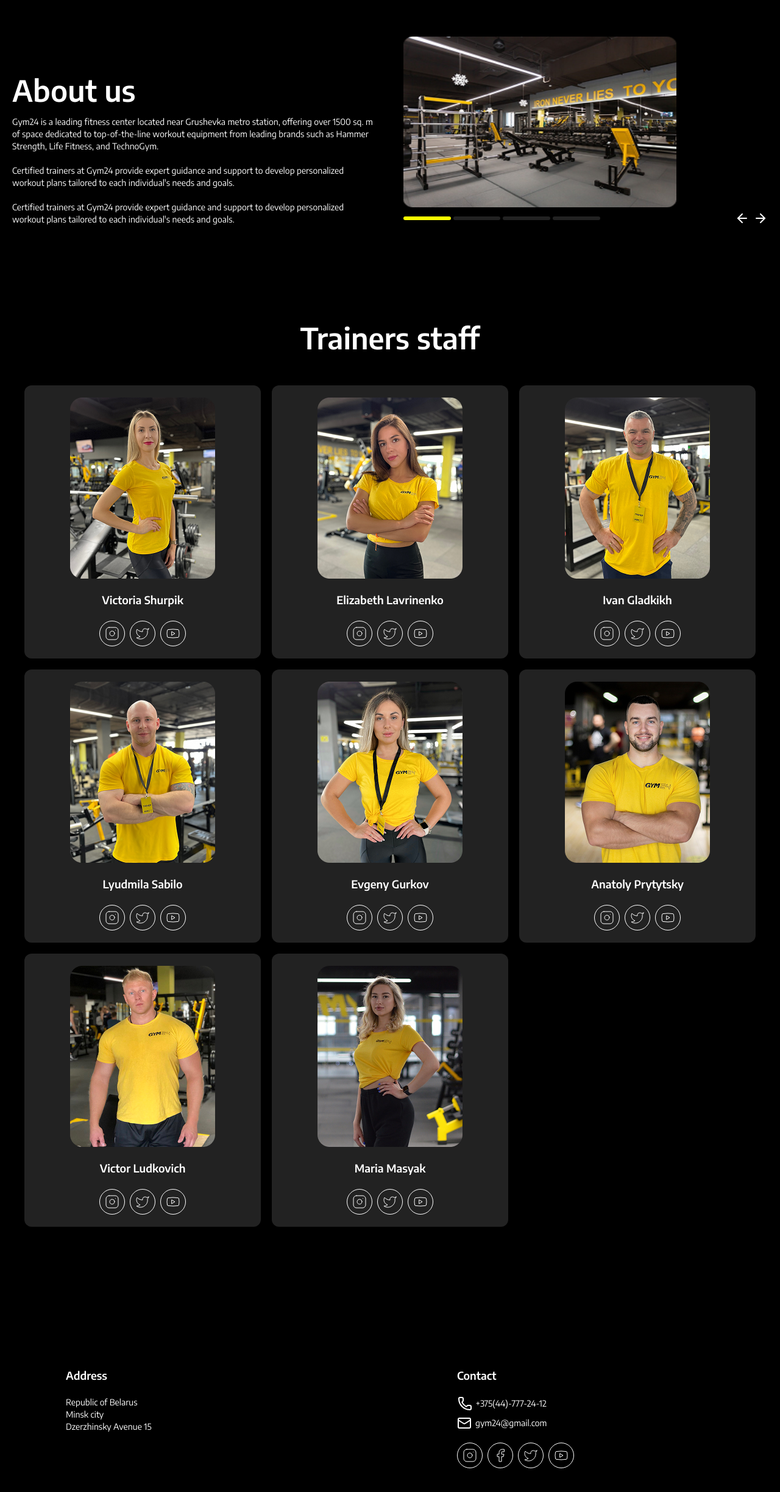
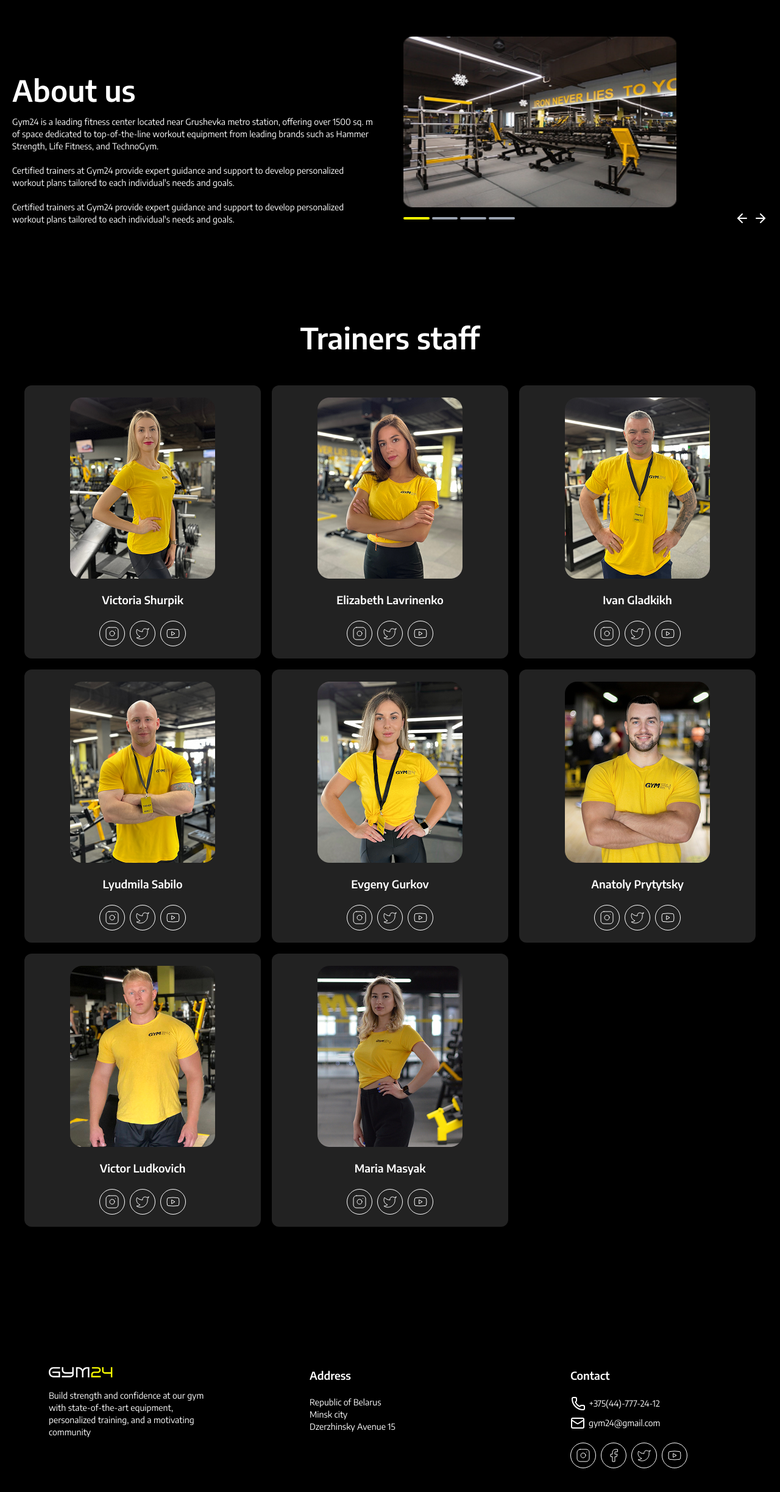
Before and after one commit to ErykOlliver/Gym24, a React (Vite) app: page / in a window 1280 px wide. Shown: the part 2560-5007 px from the top of the page at 61% size. Built offline with nearby package versions, Linux system fonts and the light colour scheme.

Commit message:
footer responsivo, responsividade finalizada

```diff
--- a/src/components/Slider.tsx
+++ b/src/components/Slider.tsx
@@ -1,5 +1,5 @@
 import { ArrowLeft, ArrowRight } from "lucide-react";
-import { useEffect, useState } from "react"
+import { useState } from "react"
 
 type props = {
     imgs: string[]
@@ -16,9 +16,9 @@ export default function Slider(props: props) {
                 <img src={props.imgs[imgsCount]} alt="" className="md:w-md md:h-70 sm:w-xl sm:h-96 snap-center w-full h-full" />
             </div>
             <div className=" w-full h-full flex justify-between items-center">
-                <div className="flex w-full gap-1 h-full items-center justify-start">
+                <div className="flex w-1/2 gap-1 h-full items-center justify-start">
                     {props.imgs.map((_, index) => (
-                        <div key={index} className={`w-1/7 rounded-full h-1.5 ${index == imgsCount ? 'bg-solarFlare' : 'bg-charcoalVoid'} `}></div>
+                        <div key={index} className={`w-1/7 rounded-full h-1 ${index == imgsCount ? 'bg-solarFlare' : 'bg-gray-400'} `}></div>
                     ))}
                 </div>
                 <div className="flex gap-1.5">
--- a/src/pages/landing/Footer.tsx
+++ b/src/pages/landing/Footer.tsx
@@ -2,8 +2,14 @@ import { Facebook, Instagram, Mail, Phone, Twitter, Youtube } from "lucide-react
 
 export default function Footer() {
     return (
-        <section className="sm:grid-cols-2 h-2/4 w-screen snap-start items-center font-enconde-sans gap-11 px-5 py-15 grid grid-cols-1">
-            <article className="sm:text-start sm:items-start text-center px-22 flex flex-col items-center gap-5 h-full">
+        <section className="md:grid-cols-3 sm:grid-cols-2 h-2/4 w-screen snap-start items-center font-enconde-sans gap-11 px-5 py-15 grid grid-cols-1">
+            <article className="md:flex sm:text-start sm:items-start text-center px-15 hidden flex-col items-center gap-5 h-full">
+                <img src="/favicon.svg" alt="GYM24 Icon" />
+                <p className=" text-sm flex flex-col gap-5">
+                    Build strength and confidence at our gym with state-of-the-art equipment, personalized training, and a motivating community
+                </p>
+            </article>
+            <article className="sm:text-start sm:items-start text-center px-15 flex flex-col items-center gap-5 h-full">
                 <h1 className=" text-lg font-semibold">Address</h1>
                 <p className=" text-sm flex flex-col gap-5">
                     Republic of Belarus <br />
@@ -11,7 +17,7 @@ export default function Footer() {
                     Dzerzhinsky Avenue 15
                 </p>
             </article>
-            <article className=" sm:text-start sm:items-start text-center px-22 flex flex-col items-center gap-5">
+            <article className=" sm:text-start sm:items-start text-center px-15 h-full flex flex-col items-center gap-5">
                 <h1 className="font-enconde-sans text-lg font-semibold">Contact</h1>
                 <p className="text-center text-sm flex flex-col gap-2">
                     <span className="flex items-center justify-center gap-1.5"><Phone /> +375(44)-777-24-12</span>
```
